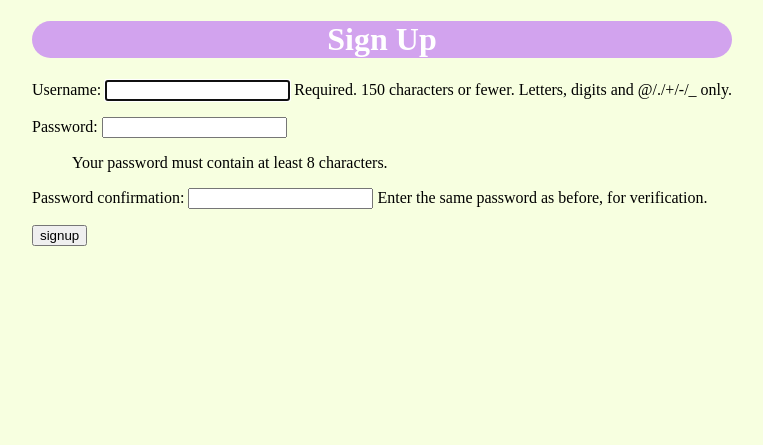
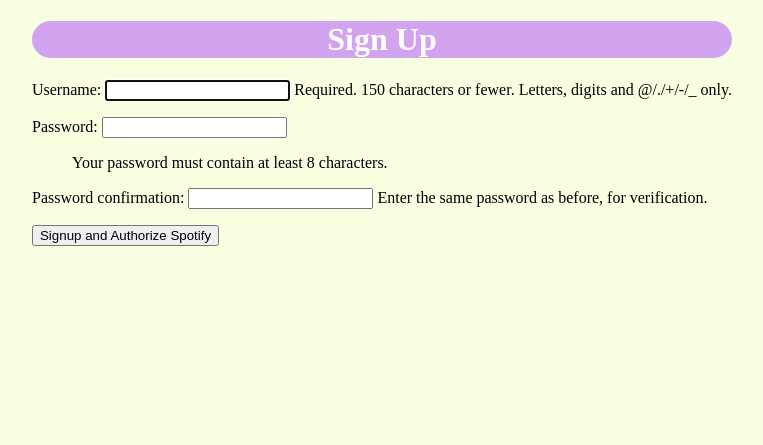
Before and after one commit to lilymbest/PyTunes, a Django app: page /accounts/signup/ in a window 1280 px wide. Shown: the part 58-503 px from the top of the page, without its empty margins (258-1021 px from the left). Run offline with Django 3.2, Linux system fonts and the light colour scheme.

Commit message:
updates ui on signup informing user is about to link spotify

```diff
--- a/main_app/templates/registration/signup.html
+++ b/main_app/templates/registration/signup.html
@@ -8,7 +8,7 @@
 <form method="post" action="{% url 'signup' %}">
   {% csrf_token %}
   {{ form.as_p }}
-  <input type="submit" class="btn" value="signup">
+  <input type="submit" class="btn" value="Signup and Authorize Spotify">
 </form>
 
 {% endblock %}
```
